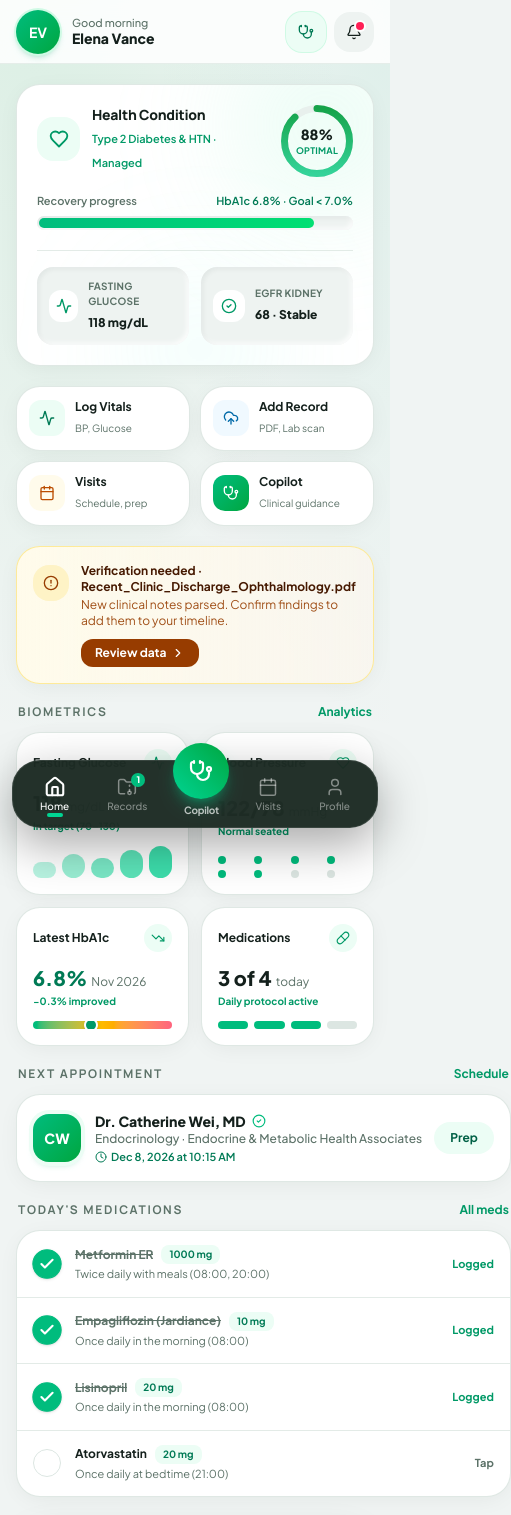
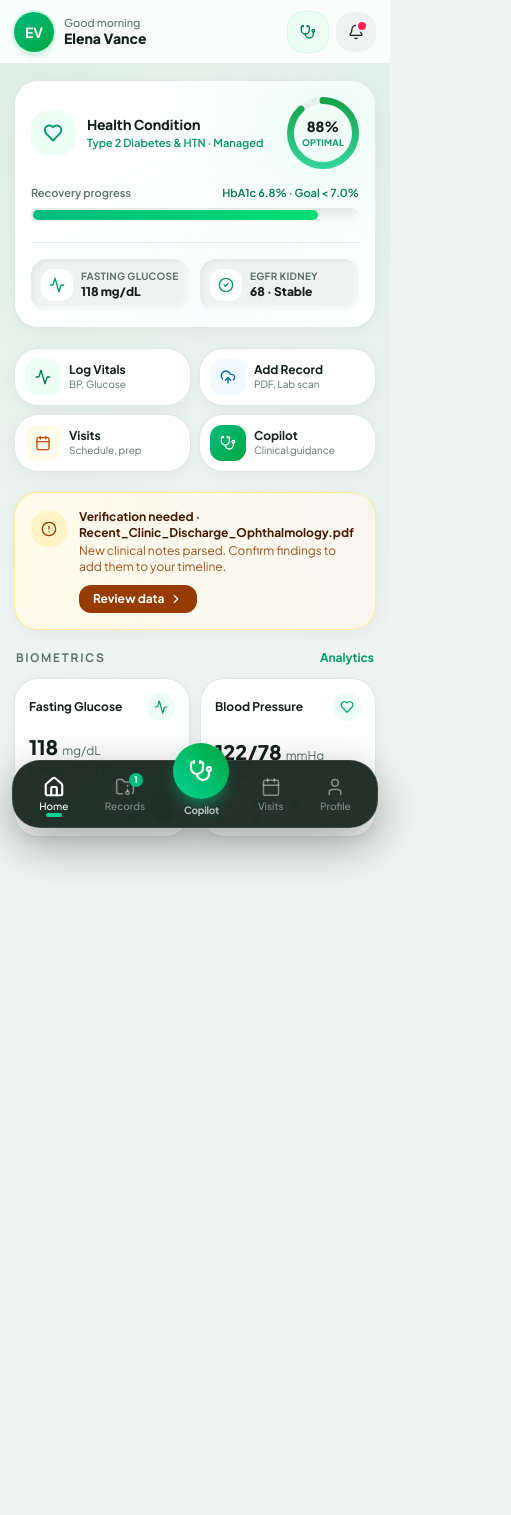
Before and after one commit to Naim-006/ChronicAi, a Next.js app: page /dashboard in a window 390 px wide. Shown: the top 1515 px of the page, 511 px wide, since content can reach past the window. After the commit the page ends 844 px from the top, so only its background shows below. Built offline with nearby package versions, Linux system fonts and the light colour scheme.

Commit message:
fix(ui): resolve mobile responsive alignment, overflow, and viewport containment

```diff
--- a/src/app/(dashboard)/dashboard/page.tsx
+++ b/src/app/(dashboard)/dashboard/page.tsx
@@ -176,26 +176,26 @@ export default function DashboardPage() {
       ) : (
         <>
           {/* Recovery / condition hero */}
-          <section className="soft-card relative overflow-hidden p-5 sm:p-6">
+          <section className="soft-card relative overflow-hidden p-4 sm:p-6">
         <div className="pointer-events-none absolute -right-8 -top-10 h-40 w-40 rounded-full bg-emerald-200/30 blur-3xl" />
         <div className="pointer-events-none absolute -bottom-12 left-1/3 h-32 w-32 rounded-full bg-teal-200/20 blur-3xl" />
 
-        <div className="relative flex items-start justify-between gap-4">
-          <div className="flex items-center gap-3">
-            <div className="flex h-11 w-11 items-center justify-center rounded-2xl bg-emerald-50 text-emerald-600">
+        <div className="relative flex items-center justify-between gap-3">
+          <div className="flex min-w-0 flex-1 items-center gap-3">
+            <div className="flex h-11 w-11 shrink-0 items-center justify-center rounded-2xl bg-emerald-50 text-emerald-600">
               <Heart className="h-5 w-5 stroke-[2.2]" />
             </div>
-            <div>
-              <h2 className="text-sm font-extrabold text-[var(--foreground)]">
+            <div className="min-w-0 flex-1">
+              <h2 className="text-sm font-extrabold text-[var(--foreground)] truncate">
                 Health Condition
               </h2>
-              <span className="text-[11px] font-semibold text-emerald-600">
+              <span className="text-[11px] font-semibold text-emerald-600 truncate block">
                 Type 2 Diabetes & HTN · Managed
               </span>
             </div>
           </div>
 
-          <div className="relative flex items-center justify-center">
+          <div className="relative flex shrink-0 items-center justify-center">
             <ProgressRing percent={88} />
             <div className="absolute inset-0 flex flex-col items-center justify-center">
               <span className="text-sm font-extrabold text-[var(--foreground)]">88%</span>
@@ -216,29 +216,29 @@ export default function DashboardPage() {
           </div>
         </div>
 
-        <div className="relative mt-5 grid grid-cols-2 gap-3 border-t border-[var(--border)]/80 pt-4">
-          <div className="soft-inset flex items-center gap-2.5 rounded-2xl p-3">
-            <div className="flex h-8 w-8 items-center justify-center rounded-xl bg-white text-emerald-600">
+        <div className="relative mt-5 grid grid-cols-2 gap-2.5 sm:gap-3 border-t border-[var(--border)]/80 pt-4">
+          <div className="soft-inset flex items-center gap-2 sm:gap-2.5 rounded-2xl p-2.5 sm:p-3 min-w-0">
+            <div className="flex h-8 w-8 shrink-0 items-center justify-center rounded-xl bg-white text-emerald-600">
               <Activity className="h-4 w-4" />
             </div>
-            <div>
-              <span className="block text-[10px] font-bold uppercase tracking-wide text-[var(--muted-foreground)]">
+            <div className="min-w-0 flex-1">
+              <span className="block text-[10px] font-bold uppercase tracking-wide text-[var(--muted-foreground)] truncate">
                 Fasting glucose
               </span>
-              <span className="text-xs font-extrabold text-[var(--foreground)]">
+              <span className="text-xs font-extrabold text-[var(--foreground)] truncate block">
                 118 mg/dL
               </span>
             </div>
           </div>
-          <div className="soft-inset flex items-center gap-2.5 rounded-2xl p-3">
-            <div className="flex h-8 w-8 items-center justify-center rounded-xl bg-white text-emerald-600">
+          <div className="soft-inset flex items-center gap-2 sm:gap-2.5 rounded-2xl p-2.5 sm:p-3 min-w-0">
+            <div className="flex h-8 w-8 shrink-0 items-center justify-center rounded-xl bg-white text-emerald-600">
               <CheckCircle2 className="h-4 w-4" />
             </div>
-            <div>
-              <span className="block text-[10px] font-bold uppercase tracking-wide text-[var(--muted-foreground)]">
+            <div className="min-w-0 flex-1">
+              <span className="block text-[10px] font-bold uppercase tracking-wide text-[var(--muted-foreground)] truncate">
                 eGFR kidney
               </span>
-              <span className="text-xs font-extrabold text-[var(--foreground)]">
+              <span className="text-xs font-extrabold text-[var(--foreground)] truncate block">
                 68 · Stable
               </span>
             </div>
@@ -249,26 +249,26 @@ export default function DashboardPage() {
       {/* Logged Vitals Success Alert */}
       {logAlert && (
         <section className="rounded-2xl border border-emerald-200 bg-emerald-50 p-3.5 text-xs font-bold text-emerald-800 flex items-center gap-2 shadow-sm animate-in fade-in slide-in-from-top-2">
-          <CheckCircle2 className="h-4 w-4 text-emerald-600" />
-          <span>{logAlert}</span>
+          <CheckCircle2 className="h-4 w-4 text-emerald-600 shrink-0" />
+          <span className="truncate">{logAlert}</span>
         </section>
       )}
 
       {/* Quick actions */}
-      <section className="grid grid-cols-2 gap-2.5 sm:grid-cols-4">
+      <section className="grid grid-cols-2 gap-2 sm:gap-2.5 sm:grid-cols-4">
         <button
           type="button"
           onClick={() => setShowVitalsModal(true)}
-          className="soft-card hover-lift flex items-center gap-2.5 p-3 transition-all hover:border-emerald-200 group text-left cursor-pointer"
+          className="soft-card hover-lift flex items-center gap-2 sm:gap-2.5 p-2.5 sm:p-3 transition-all hover:border-emerald-200 group text-left cursor-pointer min-w-0"
         >
-          <div className="flex h-9 w-9 items-center justify-center rounded-xl transition-transform group-hover:scale-105 bg-emerald-50 text-emerald-700">
+          <div className="flex h-9 w-9 shrink-0 items-center justify-center rounded-xl transition-transform group-hover:scale-105 bg-emerald-50 text-emerald-700">
             <Activity className="h-4 w-4" />
           </div>
-          <div className="min-w-0 text-left">
-            <span className="block text-xs font-bold text-[var(--foreground)] leading-tight">
+          <div className="min-w-0 flex-1 text-left">
+            <span className="block text-xs font-bold text-[var(--foreground)] leading-tight truncate">
               Log Vitals
             </span>
-            <span className="text-[10px] text-[var(--muted-foreground)]">
+            <span className="text-[10px] text-[var(--muted-foreground)] truncate block">
               BP, Glucose
             </span>
           </div>
@@ -276,16 +276,16 @@ export default function DashboardPage() {
 
         <Link
           href="/vault"
-          className="soft-card hover-lift flex items-center gap-2.5 p-3 transition-all hover:border-emerald-200 group"
+          className="soft-card hover-lift flex items-center gap-2 sm:gap-2.5 p-2.5 sm:p-3 transition-all hover:border-emerald-200 group min-w-0"
         >
-          <div className="flex h-9 w-9 items-center justify-center rounded-xl transition-transform group-hover:scale-105 bg-sky-50 text-sky-700">
+          <div className="flex h-9 w-9 shrink-0 items-center justify-center rounded-xl transition-transform group-hover:scale-105 bg-sky-50 text-sky-700">
             <UploadCloud className="h-4 w-4" />
           </div>
-          <div className="min-w-0 text-left">
-            <span className="block text-xs font-bold text-[var(--foreground)] leading-tight">
+          <div className="min-w-0 flex-1 text-left">
+            <span className="block text-xs font-bold text-[var(--foreground)] leading-tight truncate">
               Add Record
             </span>
-            <span className="text-[10px] text-[var(--muted-foreground)]">
+            <span className="text-[10px] text-[var(--muted-foreground)] truncate block">
               PDF, Lab scan
             </span>
           </div>
@@ -293,16 +293,16 @@ export default function DashboardPage() {
 
         <Link
           href="/appointments"
-          className="soft-card hover-lift flex items-center gap-2.5 p-3 transition-all hover:border-emerald-200 group"
+          className="soft-card hover-lift flex items-center gap-2 sm:gap-2.5 p-2.5 sm:p-3 transition-all hover:border-emerald-200 group min-w-0"
         >
-          <div className="flex h-9 w-9 items-center justify-center rounded-xl transition-transform group-hover:scale-105 bg-amber-50 text-amber-700">
+          <div className="flex h-9 w-9 shrink-0 items-center justify-center rounded-xl transition-transform group-hover:scale-105 bg-amber-50 text-amber-700">
             <Calendar className="h-4 w-4" />
           </div>
-          <div className="min-w-0 text-left">
-            <span className="block text-xs font-bold text-[var(--foreground)] leading-tight">
+          <div className="min-w-0 flex-1 text-left">
+            <span className="block text-xs font-bold text-[var(--foreground)] leading-tight truncate">
               Visits
             </span>
-            <span className="text-[10px] text-[var(--muted-foreground)]">
+            <span className="text-[10px] text-[var(--muted-foreground)] truncate block">
               Schedule, prep
             </span>
           </div>
@@ -310,16 +310,16 @@ export default function DashboardPage() {
 
         <Link
           href="/assistant"
-          className="soft-card hover-lift flex items-center gap-2.5 p-3 transition-all hover:border-emerald-200 group"
+          className="soft-card hover-lift flex items-center gap-2 sm:gap-2.5 p-2.5 sm:p-3 transition-all hover:border-emerald-200 group min-w-0"
         >
-          <div className="flex h-9 w-9 items-center justify-center rounded-xl transition-transform group-hover:scale-105 bg-gradient-to-br from-emerald-500 to-green-600 text-white">
+          <div className="flex h-9 w-9 shrink-0 items-center justify-center rounded-xl transition-transform group-hover:scale-105 bg-gradient-to-br from-emerald-500 to-green-600 text-white">
             <Stethoscope className="h-4 w-4" />
           </div>
-          <div className="min-w-0 text-left">
-            <span className="block text-xs font-bold text-[var(--foreground)] leading-tight">
+          <div className="min-w-0 flex-1 text-left">
+            <span className="block text-xs font-bold text-[var(--foreground)] leading-tight truncate">
               Copilot
             </span>
-            <span className="text-[10px] text-[var(--muted-foreground)]">
+            <span className="text-[10px] text-[var(--muted-foreground)] truncate block">
               Clinical guidance
             </span>
           </div>
@@ -366,16 +366,16 @@ export default function DashboardPage() {
           </Link>
         </div>
 
-        <div className="grid grid-cols-2 gap-3 lg:grid-cols-4">
+        <div className="grid grid-cols-2 gap-2.5 sm:gap-3 lg:grid-cols-4">
           <Link
             href="/metrics"
-            className="soft-card hover-lift flex flex-col justify-between p-4 transition-all hover:border-emerald-200 sm:p-5"
+            className="soft-card hover-lift flex flex-col justify-between p-3.5 transition-all hover:border-emerald-200 sm:p-5 min-w-0"
           >
-            <div className="flex items-center justify-between">
-              <span className="text-xs font-bold text-[var(--foreground)]">
+            <div className="flex items-center justify-between gap-1">
+              <span className="text-xs font-bold text-[var(--foreground)] truncate pr-1">
                 Fasting Glucose
               </span>
-              <div className="flex h-7 w-7 items-center justify-center rounded-full bg-emerald-50 text-emerald-600">
+              <div className="flex h-7 w-7 shrink-0 items-center justify-center rounded-full bg-emerald-50 text-emerald-600">
                 <Activity className="h-3.5 w-3.5" />
               </div>
             </div>
@@ -386,7 +386,7 @@ export default function DashboardPage() {
                 </span>
                 <span className="text-xs text-[var(--muted-foreground)]">mg/dL</span>
               </div>
-              <span className="mt-0.5 block text-[10px] font-bold text-emerald-600">
+              <span className="mt-0.5 block text-[10px] font-bold text-emerald-600 truncate">
                 In target (70–130)
               </span>
             </div>
@@ -403,13 +403,13 @@ export default function DashboardPage() {
 
           <Link
             href="/metrics"
-            className="soft-card hover-lift flex flex-col justify-between p-4 transition-all hover:border-emerald-200 sm:p-5"
+            className="soft-card hover-lift flex flex-col justify-between p-3.5 transition-all hover:border-emerald-200 sm:p-5 min-w-0"
           >
-            <div className="flex items-center justify-between">
-              <span className="text-xs font-bold text-[var(--foreground)]">
+            <div className="flex items-center justify-between gap-1">
+              <span className="text-xs font-bold text-[var(--foreground)] truncate pr-1">
                 Blood Pressure
               </span>
-              <div className="flex h-7 w-7 items-center justify-center rounded-full bg-emerald-50 text-emerald-600">
+              <div className="flex h-7 w-7 shrink-0 items-center justify-center rounded-full bg-emerald-50 text-emerald-600">
                 <Heart className="h-3.5 w-3.5" />
               </div>
             </div>
@@ -420,7 +420,7 @@ export default function DashboardPage() {
                 </span>
                 <span className="text-xs text-[var(--muted-foreground)]">mmHg</span>
               </div>
-              <span className="mt-0.5 block text-[10px] font-bold text-emerald-600">
+              <span className="mt-0.5 block text-[10px] font-bold text-emerald-600 truncate">
                 Normal seated
               </span>
             </div>
@@ -438,13 +438,13 @@ export default function DashboardPage() {
 
           <Link
             href="/metrics"
-            className="soft-card hover-lift flex flex-col justify-between p-4 transition-all hover:border-emerald-200 sm:p-5"
+            className="soft-card hover-lift flex flex-col justify-between p-3.5 transition-all hover:border-emerald-200 sm:p-5 min-w-0"
           >
-            <div className="flex items-center justify-between">
-              <span className="text-xs font-bold text-[var(--foreground)]">
+            <div className="flex items-center justify-between gap-1">
+              <span className="text-xs font-bold text-[var(--foreground)] truncate pr-1">
                 Latest HbA1c
               </span>
-              <div className="flex h-7 w-7 items-center justify-center rounded-full bg-emerald-50 text-emerald-600">
+              <div className="flex h-7 w-7 shrink-0 items-center justify-center rounded-full bg-emerald-50 text-emerald-600">
                 <TrendingDown className="h-3.5 w-3.5" />
               </div>
             </div>
@@ -453,7 +453,7 @@ export default function DashboardPage() {
                 <span className="text-xl font-extrabold text-emerald-700">6.8%</span>
                 <span className="text-xs text-[var(--muted-foreground)]">Nov 2026</span>
               </div>
-              <span className="mt-0.5 block text-[10px] font-bold text-emerald-600">
+              <span className="mt-0.5 block text-[10px] font-bold text-emerald-600 truncate">
                 −0.3% improved
               </span>
             </div>
@@ -464,13 +464,13 @@ export default function DashboardPage() {
 
           <Link
             href="/medications"
-            className="soft-card hover-lift flex flex-col justify-between p-4 transition-all hover:border-emerald-200 sm:p-5"
+            className="soft-card hover-lift flex flex-col justify-between p-3.5 transition-all hover:border-emerald-200 sm:p-5 min-w-0"
           >
-            <div className="flex items-center justify-between">
-              <span className="text-xs font-bold text-[var(--foreground)]">
+            <div className="flex items-center justify-between gap-1">
+              <span className="text-xs font-bold text-[var(--foreground)] truncate pr-1">
                 Medications
               </span>
-              <div className="flex h-7 w-7 items-center justify-center rounded-full bg-emerald-50 text-emerald-600">
+              <div className="flex h-7 w-7 shrink-0 items-center justify-center rounded-full bg-emerald-50 text-emerald-600">
                 <Pill className="h-3.5 w-3.5" />
               </div>
             </div>
@@ -481,7 +481,7 @@ export default function DashboardPage() {
                 </span>
                 <span className="text-xs text-[var(--muted-foreground)]">today</span>
               </div>
-              <span className="mt-0.5 block text-[10px] font-bold text-emerald-600">
+              <span className="mt-0.5 block text-[10px] font-bold text-emerald-600 truncate">
                 Daily protocol active
               </span>
             </div>
@@ -515,11 +515,11 @@ export default function DashboardPage() {
           </div>
 
           <div className="soft-card flex items-center justify-between gap-3 p-4 sm:p-5">
-            <div className="flex min-w-0 items-center gap-3.5">
+            <div className="flex min-w-0 flex-1 items-center gap-3.5">
               <div className="flex h-12 w-12 shrink-0 items-center justify-center rounded-2xl bg-gradient-to-br from-emerald-500 to-green-600 text-sm font-extrabold text-white shadow-md shadow-emerald-600/25 ring-4 ring-emerald-50">
                 CW
               </div>
-              <div className="min-w-0">
+              <div className="min-w-0 flex-1">
                 <div className="flex items-center gap-1.5">
                   <span className="truncate text-sm font-extrabold text-[var(--foreground)]">
                     {nextAppointment.doctor_name}
@@ -529,17 +529,18 @@ export default function DashboardPage() {
                 <span className="block truncate text-xs font-medium text-[var(--muted-foreground)]">
                   {nextAppointment.specialty} · {nextAppointment.clinic_or_hospital}
                 </span>
-                <span className="mt-0.5 flex items-center gap-1 text-[11px] font-semibold text-emerald-700">
-                  <Clock className="h-3 w-3" />
-                  {formatDate(nextAppointment.appointment_date)} at{" "}
-                  {formatTime(nextAppointment.appointment_time)}
+                <span className="mt-0.5 flex items-center gap-1 text-[11px] font-semibold text-emerald-700 truncate">
+                  <Clock className="h-3 w-3 shrink-0" />
+                  <span className="truncate">
+                    {formatDate(nextAppointment.appointment_date)} at {formatTime(nextAppointment.appointment_time)}
+                  </span>
                 </span>
               </div>
             </div>
 
             <Link
               href="/appointments"
-              className="shrink-0 rounded-2xl bg-emerald-50 px-4 py-2 text-xs font-bold text-emerald-800 transition-colors hover:bg-emerald-100"
+              className="shrink-0 rounded-2xl bg-emerald-50 px-3.5 py-2 text-xs font-bold text-emerald-800 transition-colors hover:bg-emerald-100"
             >
               Prep
             </Link>
@@ -651,8 +652,8 @@ export default function DashboardPage() {
 
       {/* Quick Vitals Logger Modal */}
       {showVitalsModal && (
-        <div className="fixed inset-0 z-50 flex items-center justify-center bg-black/40 backdrop-blur-xs p-4 animate-in fade-in">
-          <div className="w-full max-w-md rounded-3xl bg-white p-6 shadow-2xl border border-slate-100 space-y-4">
+        <div className="fixed inset-0 z-50 flex items-center justify-center bg-black/40 backdrop-blur-xs p-3.5 sm:p-4 animate-in fade-in">
+          <div className="w-full max-w-md max-h-[90vh] overflow-y-auto rounded-3xl bg-white p-5 sm:p-6 shadow-2xl border border-slate-100 space-y-4">
             <div className="flex items-center justify-between border-b border-slate-100 pb-3">
               <div className="flex items-center gap-2.5">
                 <div className="flex h-9 w-9 items-center justify-center rounded-xl bg-emerald-50 text-emerald-700">
--- a/src/app/(dashboard)/layout.tsx
+++ b/src/app/(dashboard)/layout.tsx
@@ -13,13 +13,13 @@ export default function DashboardLayout({
 }) {
   return (
     <ToastProvider>
-      <div className="mint-wash flex min-h-screen w-full text-[var(--foreground)] antialiased">
+      <div className="mint-wash flex min-h-screen w-full max-w-full overflow-x-hidden text-[var(--foreground)] antialiased">
         <DesktopNavRail />
 
-        <div className="flex min-w-0 flex-1 flex-col">
+        <div className="flex min-w-0 flex-1 max-w-full overflow-x-hidden flex-col">
           <MobileTopBar />
 
-          <main className="mx-auto w-full max-w-6xl flex-1 px-4 py-5 sm:px-6 sm:py-6 lg:px-8 lg:py-8 pb-28 lg:pb-10 page-transition">
+          <main className="mx-auto w-full max-w-6xl flex-1 px-3.5 py-4 sm:px-6 sm:py-6 lg:px-8 lg:py-8 pb-28 lg:pb-10 page-transition">
             {children}
           </main>
 
--- a/src/app/(dashboard)/vault/page.tsx
+++ b/src/app/(dashboard)/vault/page.tsx
@@ -328,9 +328,9 @@ export default function VaultPage() {
       </div>
 
       {viewMode === "table" ? (
-        <div className="soft-card overflow-hidden">
-          <div className="overflow-x-auto">
-            <table className="w-full text-left text-xs">
+        <div className="soft-card overflow-hidden max-w-full">
+          <div className="overflow-x-auto max-w-full">
+            <table className="w-full min-w-[540px] text-left text-xs">
               <thead>
                 <tr className="border-b border-[var(--border)] bg-[var(--muted)]/60 text-[11px] font-extrabold uppercase text-[var(--muted-foreground)]">
                   <th className="py-3.5 pl-6">Name</th>
--- a/src/app/globals.css
+++ b/src/app/globals.css
@@ -56,10 +56,14 @@
 
   html {
     height: 100%;
+    overflow-x: hidden;
+    max-width: 100vw;
   }
 
   body {
     min-height: 100%;
+    overflow-x: hidden;
+    max-width: 100vw;
     background-color: var(--background);
     color: var(--foreground);
     font-family: var(--font-sans);
--- a/src/components/layout/MobileTabBar.tsx
+++ b/src/components/layout/MobileTabBar.tsx
@@ -96,7 +96,7 @@ export function MobileTabBar() {
               key={tab.name}
               href={tab.href}
               className={cn(
-                "relative flex flex-col items-center justify-center px-3 py-1 text-center transition-all",
+                "relative flex flex-col items-center justify-center px-2 sm:px-3 py-1 text-center transition-all",
                 isActive
                   ? "text-white font-bold"
                   : "text-white/45 hover:text-white/90"
--- a/src/components/layout/MobileTopBar.tsx
+++ b/src/components/layout/MobileTopBar.tsx
@@ -28,8 +28,8 @@ export function MobileTopBar() {
   return (
     <>
       {/* Mobile / tablet top bar */}
-      <header className="sticky top-0 z-30 flex h-16 w-full items-center justify-between border-b border-[var(--border)]/70 bg-white/85 px-4 backdrop-blur-xl sm:px-6 lg:hidden">
-        <div className="flex min-w-0 items-center gap-3">
+      <header className="sticky top-0 z-30 flex h-16 w-full max-w-full items-center justify-between border-b border-[var(--border)]/70 bg-white/85 px-3.5 sm:px-6 backdrop-blur-xl lg:hidden">
+        <div className="flex min-w-0 flex-1 items-center gap-2.5 sm:gap-3">
           {!isDashboard ? (
             <div className="flex min-w-0 items-center gap-2.5">
               <Link
@@ -49,15 +49,15 @@ export function MobileTopBar() {
               </div>
             </div>
           ) : (
-            <Link href="/profile" className="flex items-center gap-3">
-              <div className="flex h-11 w-11 items-center justify-center rounded-full bg-gradient-to-br from-emerald-500 to-green-600 text-sm font-bold text-white shadow-md shadow-emerald-600/25 ring-2 ring-emerald-100">
+            <Link href="/profile" className="flex min-w-0 items-center gap-2.5 sm:gap-3">
+              <div className="flex h-10 w-10 sm:h-11 sm:w-11 shrink-0 items-center justify-center rounded-full bg-gradient-to-br from-emerald-500 to-green-600 text-sm font-bold text-white shadow-md shadow-emerald-600/25 ring-2 ring-emerald-100">
                 EV
               </div>
-              <div className="text-left">
-                <span className="block text-[11px] font-medium text-[var(--muted-foreground)] leading-tight">
+              <div className="text-left min-w-0">
+                <span className="block text-[11px] font-medium text-[var(--muted-foreground)] leading-tight truncate">
                   Good morning
                 </span>
-                <span className="block text-sm font-extrabold text-[var(--foreground)] leading-tight">
+                <span className="block text-sm font-extrabold text-[var(--foreground)] leading-tight truncate">
                   Elena Vance
                 </span>
               </div>
@@ -65,7 +65,7 @@ export function MobileTopBar() {
           )}
         </div>
 
-        <div className="flex items-center gap-2">
+        <div className="flex shrink-0 items-center gap-2">
           {pathname !== "/assistant" && (
             <Link
               href="/assistant"
```
Also changed, not shown: src/app/(dashboard)/assistant/page.tsx (+15 -15 lines), src/app/(dashboard)/medications/page.tsx (+11 -11 lines), src/app/(dashboard)/timeline/page.tsx (+6 -6 lines).
